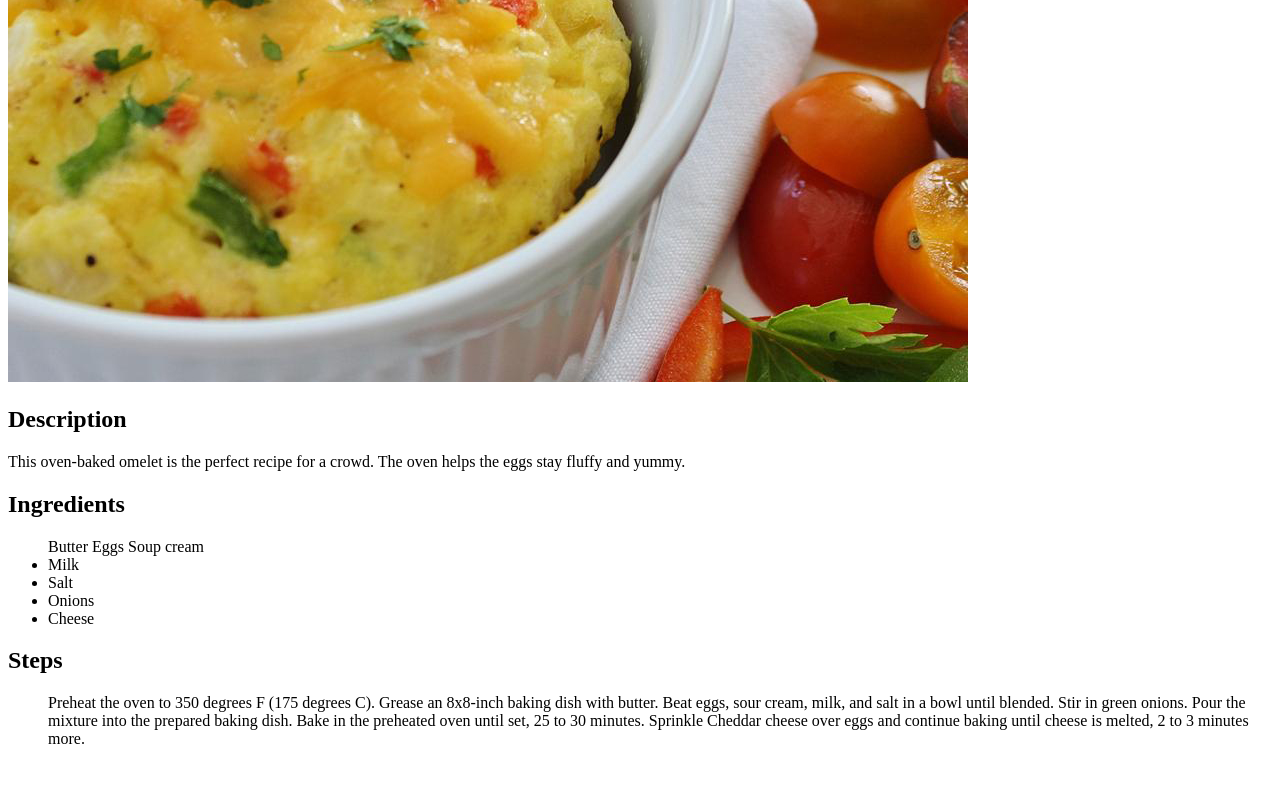
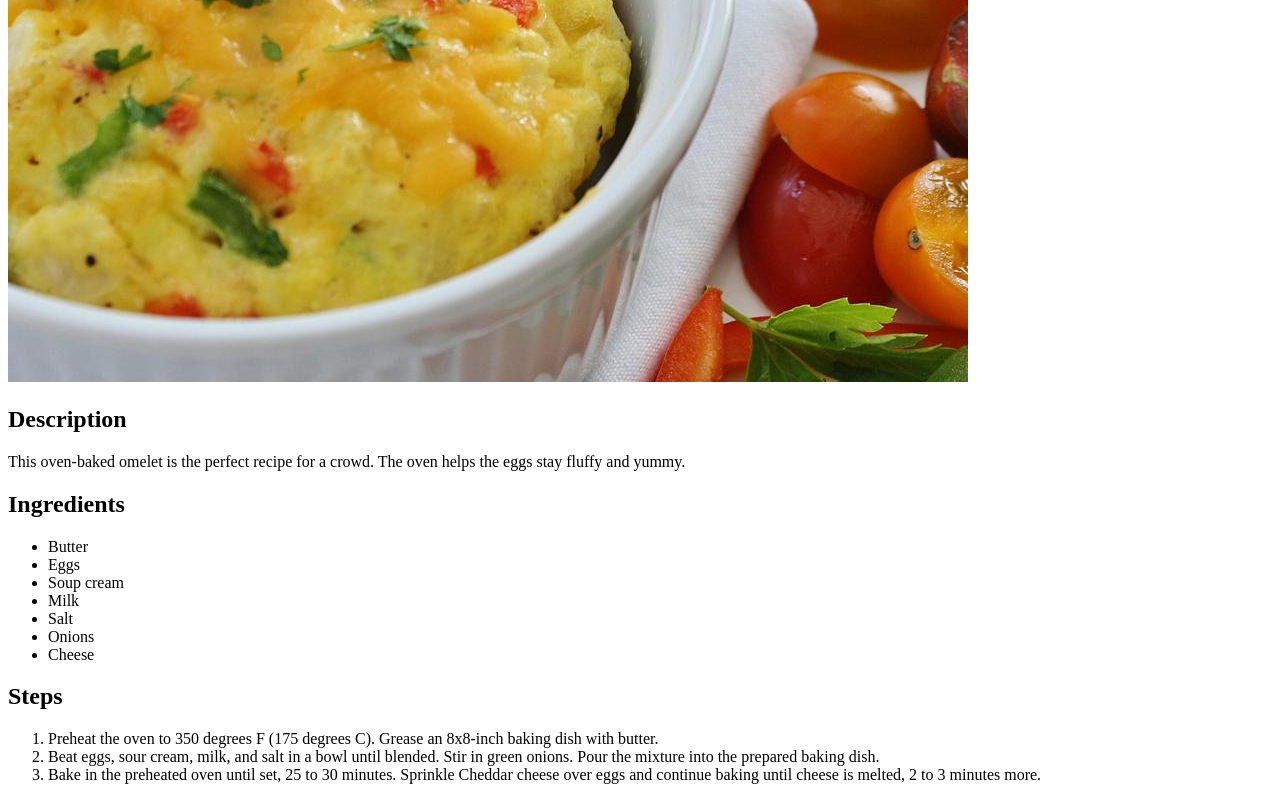
Before and after one commit to EstebanMacanek/odin-recipes, a plain HTML site: page recipes/omelet.html in a window 1280 px wide. Shown: the part 418-1218 px from the top of the page. Before the commit the page ends 1182 px from the top, so only its background shows below. Drawn offline with Linux system fonts and the light colour scheme.

Commit message:
Fix "Steps" not showing in a list way

```diff
--- a/recipes/omelet.html
+++ b/recipes/omelet.html
@@ -13,9 +13,9 @@
         <p>This oven-baked omelet is the perfect recipe for a crowd. The oven helps the eggs stay fluffy and yummy.</p>
         <h2>Ingredients</h2>
         <ul>
-            <il>Butter</il>
-            <il>Eggs</il>
-            <il>Soup cream</il>
+            <li>Butter</li>
+            <li>Eggs</li>
+            <li>Soup cream</li>
             <li>Milk</li>
             <li>Salt</li>
             <li>Onions</li>
@@ -23,9 +23,9 @@
         </ul>
         <h2>Steps</h2>
         <ol>
-            <il>Preheat the oven to 350 degrees F (175 degrees C). Grease an 8x8-inch baking dish with butter.</il>
-            <il>Beat eggs, sour cream, milk, and salt in a bowl until blended. Stir in green onions. Pour the mixture into the prepared baking dish.</il>
-            <il>Bake in the preheated oven until set, 25 to 30 minutes. Sprinkle Cheddar cheese over eggs and continue baking until cheese is melted, 2 to 3 minutes more.</il>
+            <li>Preheat the oven to 350 degrees F (175 degrees C). Grease an 8x8-inch baking dish with butter.</li>
+            <li>Beat eggs, sour cream, milk, and salt in a bowl until blended. Stir in green onions. Pour the mixture into the prepared baking dish.</li>
+            <li>Bake in the preheated oven until set, 25 to 30 minutes. Sprinkle Cheddar cheese over eggs and continue baking until cheese is melted, 2 to 3 minutes more.</li>
         </ol>
     </body>
 </html>
```
